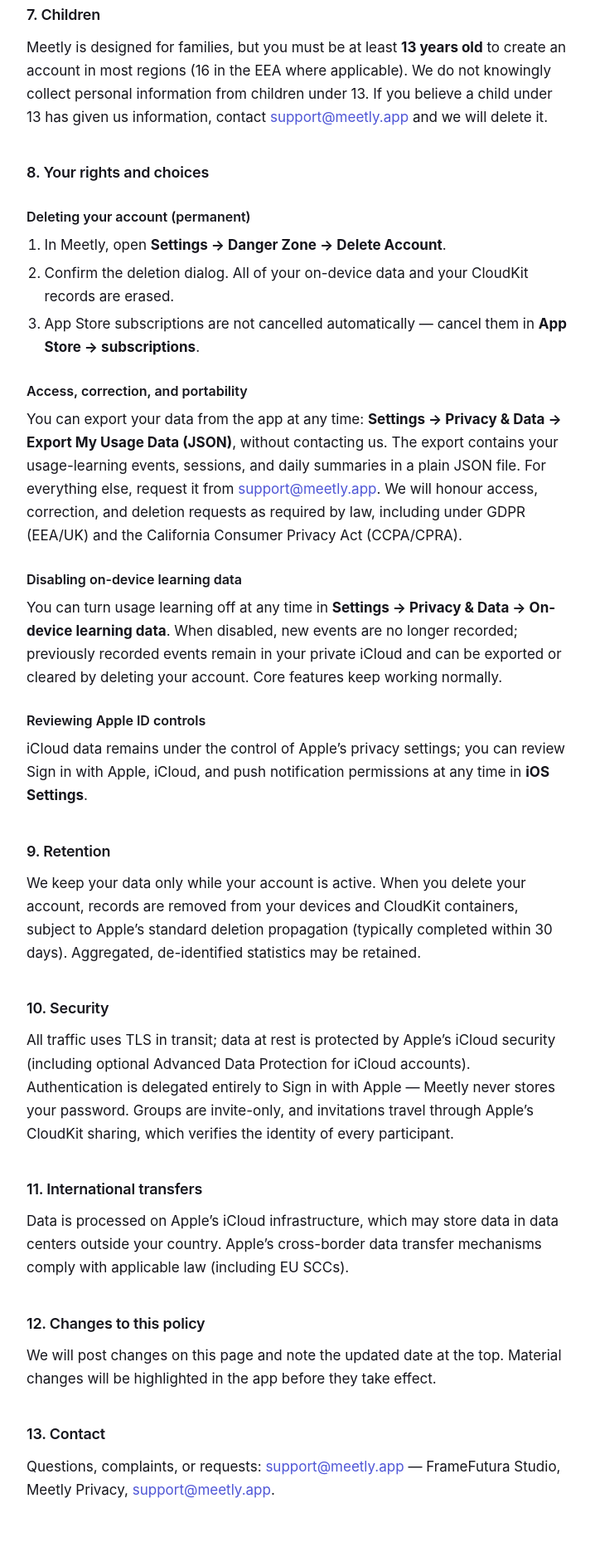
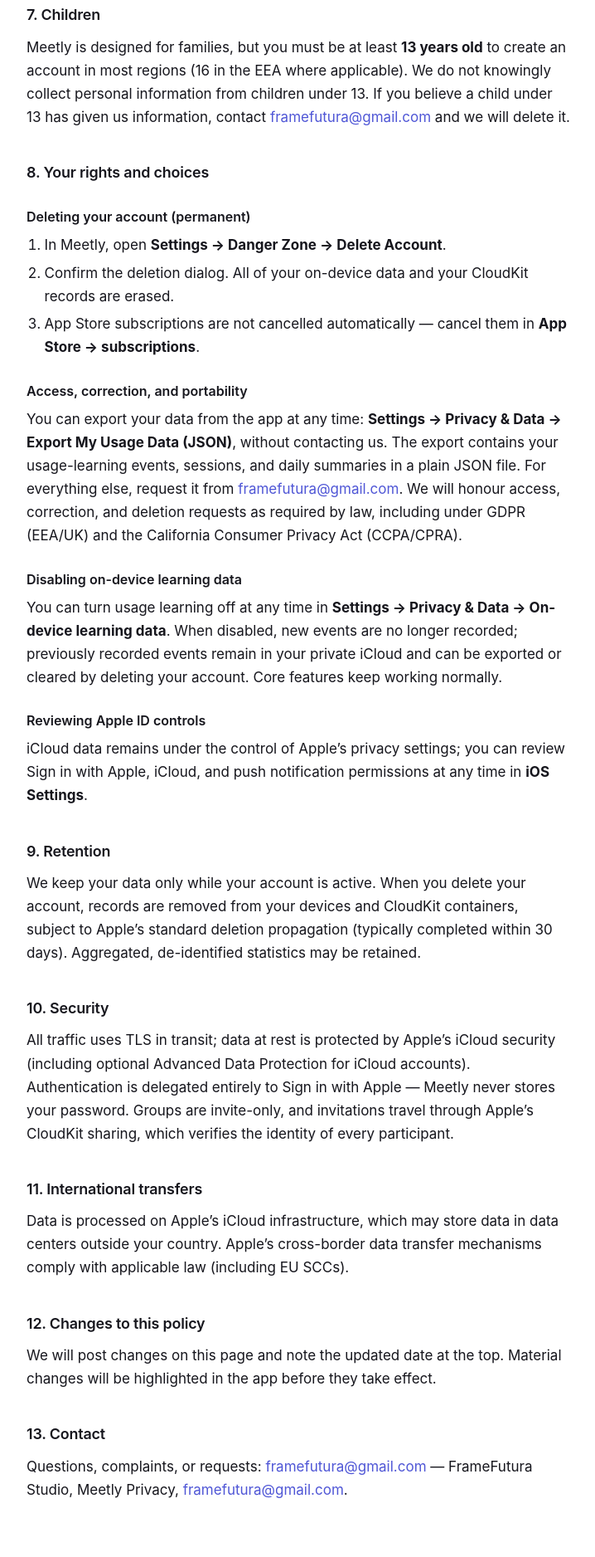
Before and after one commit to framefutura/meetly-site, a plain HTML site: page privacy/index.html in a window 1280 px wide. Shown: the part 4455-6331 px from the top of the page at 83% size, without its empty margins (280-998 px from the left). Drawn offline with Linux system fonts and the light colour scheme.

Commit message:
Use framefutura@gmail.com as contact

```diff
--- a/privacy/index.html
+++ b/privacy/index.html
@@ -121,7 +121,7 @@
   <p>Personalization is driven by the on-device learning records described in <a href="#learning">section 3</a>. Those records shape ranking locally; they are not sent as prompt text to any model provider.</p>
 
   <h2>7. Children</h2>
-  <p>Meetly is designed for families, but you must be at least <strong>13 years old</strong> to create an account in most regions (16 in the EEA where applicable). We do not knowingly collect personal information from children under 13. If you believe a child under 13 has given us information, contact <a href="mailto:support@meetly.app">support@meetly.app</a> and we will delete it.</p>
+  <p>Meetly is designed for families, but you must be at least <strong>13 years old</strong> to create an account in most regions (16 in the EEA where applicable). We do not knowingly collect personal information from children under 13. If you believe a child under 13 has given us information, contact <a href="mailto:framefutura@gmail.com">framefutura@gmail.com</a> and we will delete it.</p>
 
   <h2 id="deletion">8. Your rights and choices</h2>
   <h3>Deleting your account (permanent)</h3>
@@ -131,7 +131,7 @@
     <li>App Store subscriptions are not cancelled automatically — cancel them in <strong>App Store → subscriptions</strong>.</li>
   </ol>
   <h3>Access, correction, and portability</h3>
-  <p>You can export your data from the app at any time: <strong>Settings → Privacy &amp; Data → Export My Usage Data (JSON)</strong>, without contacting us. The export contains your usage-learning events, sessions, and daily summaries in a plain JSON file. For everything else, request it from <a href="mailto:support@meetly.app">support@meetly.app</a>. We will honour access, correction, and deletion requests as required by law, including under GDPR (EEA/UK) and the California Consumer Privacy Act (CCPA/CPRA).</p>
+  <p>You can export your data from the app at any time: <strong>Settings → Privacy &amp; Data → Export My Usage Data (JSON)</strong>, without contacting us. The export contains your usage-learning events, sessions, and daily summaries in a plain JSON file. For everything else, request it from <a href="mailto:framefutura@gmail.com">framefutura@gmail.com</a>. We will honour access, correction, and deletion requests as required by law, including under GDPR (EEA/UK) and the California Consumer Privacy Act (CCPA/CPRA).</p>
   <h3>Disabling on-device learning data</h3>
   <p>You can turn usage learning off at any time in <strong>Settings → Privacy &amp; Data → On-device learning data</strong>. When disabled, new events are no longer recorded; previously recorded events remain in your private iCloud and can be exported or cleared by deleting your account. Core features keep working normally.</p>
   <h3>Reviewing Apple ID controls</h3>
@@ -150,7 +150,7 @@
   <p>We will post changes on this page and note the updated date at the top. Material changes will be highlighted in the app before they take effect.</p>
 
   <h2>13. Contact</h2>
-  <p>Questions, complaints, or requests: <a href="mailto:support@meetly.app">support@meetly.app</a> — FrameFutura Studio, Meetly Privacy, <a href="mailto:support@meetly.app">support@meetly.app</a>.</p>
+  <p>Questions, complaints, or requests: <a href="mailto:framefutura@gmail.com">framefutura@gmail.com</a> — FrameFutura Studio, Meetly Privacy, <a href="mailto:framefutura@gmail.com">framefutura@gmail.com</a>.</p>
 </main>
 
 <footer class="site-footer">
```
Also changed, not shown: index.html (+1 -1 lines), support/index.html (+2 -2 lines), terms/index.html (+1 -1 lines).
